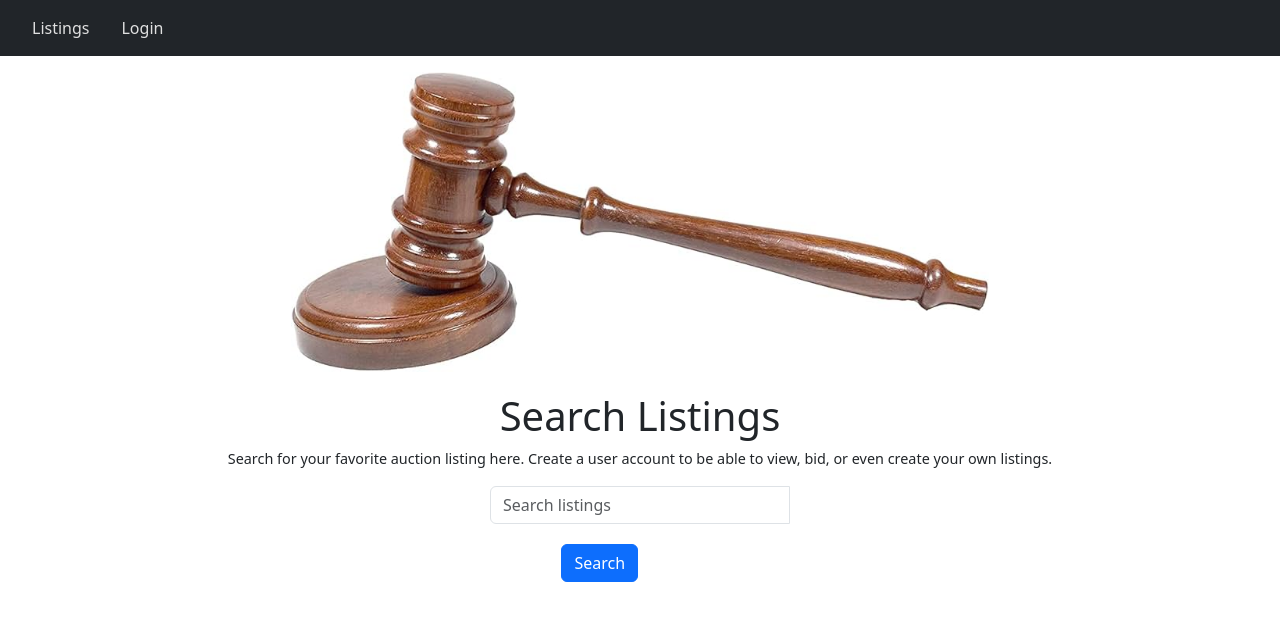
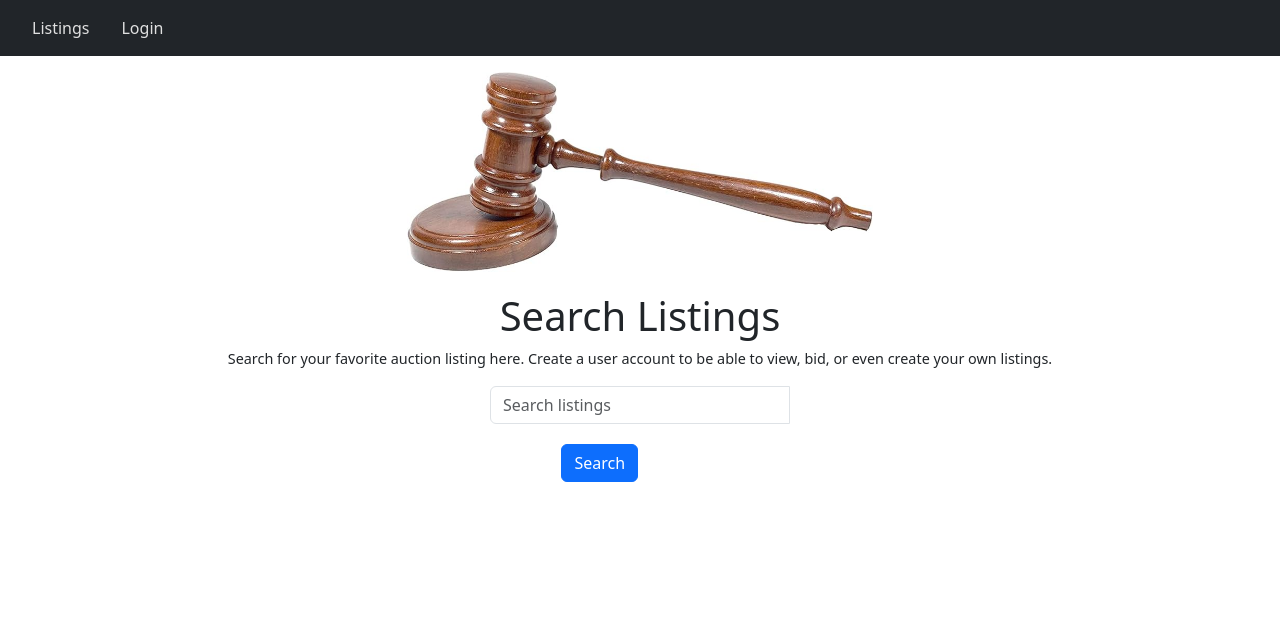
Before and after one commit to Ramsnes/semester_project_2_resit, a website: page index.html in a window 1280 px wide. Drawn offline with nearby package versions, Linux system fonts and the light colour scheme; files that its build step writes are made by us from their sources.

Commit message:
adds pedding to listings, header logo, centered contents

```diff
--- a/src/scss/index.scss
+++ b/src/scss/index.scss
@@ -75,6 +75,6 @@ header {
 
 img.logo {
   max-width: 100%;
-  max-height: 300px;
+  max-height: 200px;
   height: auto;
 }
```
